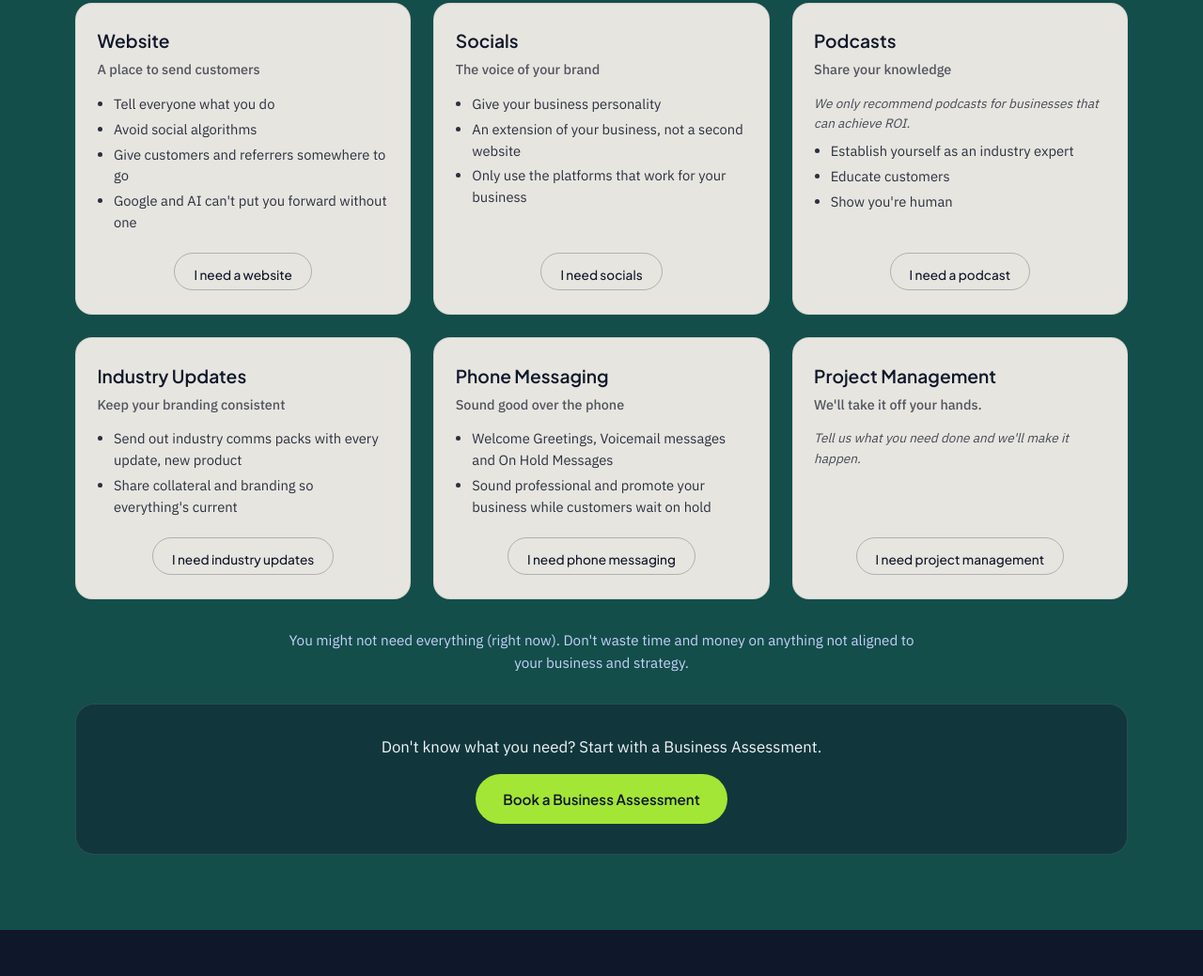
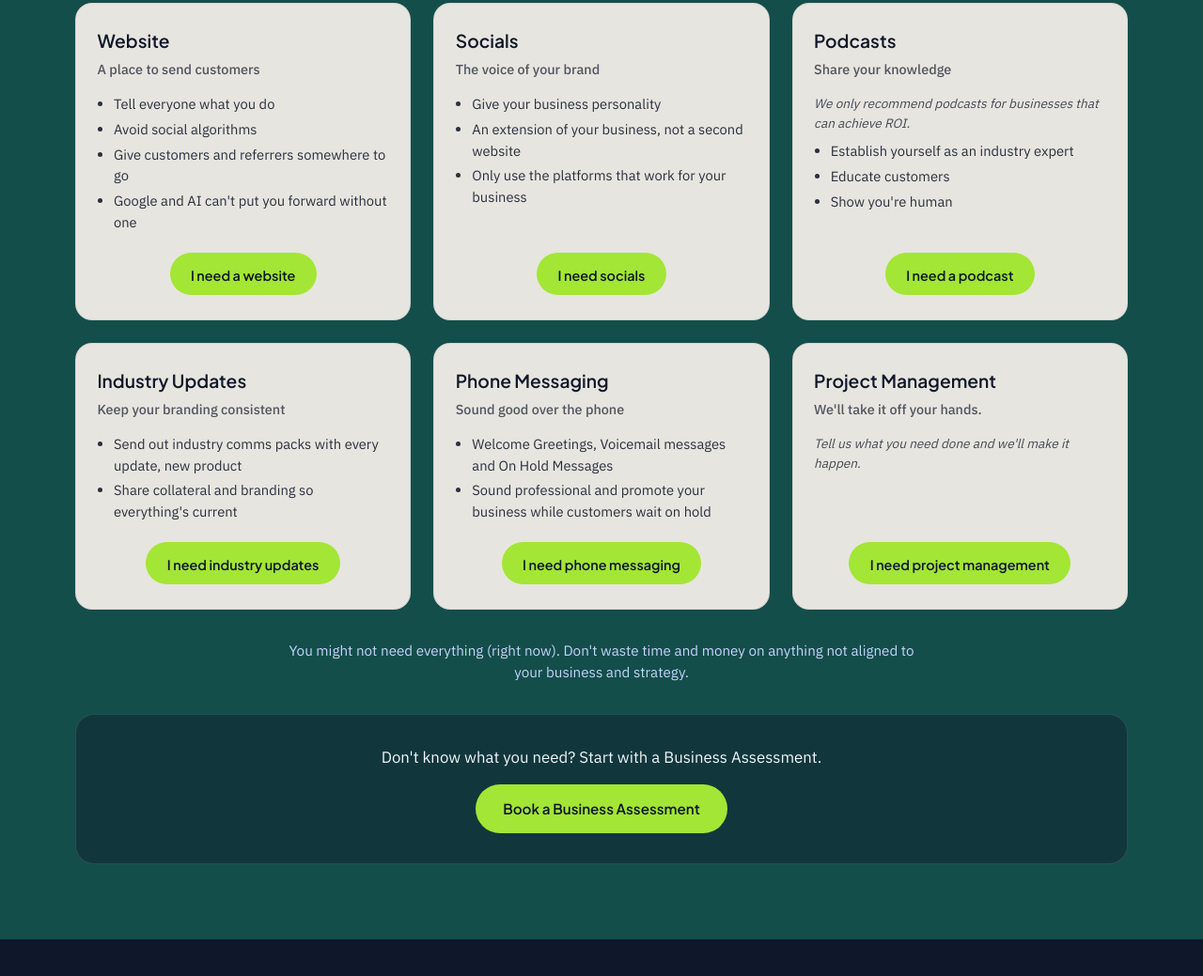
Before and after one commit to Hi-sodoozy/sturdy-funicular, a plain HTML site: page index.html in a window 1280 px wide. Shown: the part 1968-3007 px from the top of the page at 94% size. Drawn offline with Linux system fonts and the light colour scheme.

Commit message:
Add files via upload

```diff
--- a/styles.css
+++ b/styles.css
@@ -746,25 +746,25 @@ main {
   align-items: center;
   justify-content: center;
   text-align: center;
-  padding: 0.5rem 1.25rem;
+  padding: 0.75rem 1.4rem;
+  min-height: 2.75rem;
+  box-sizing: border-box;
   border-radius: var(--radius-pill);
-  border: 1px solid rgba(15, 23, 42, 0.25);
-  background: transparent;
+  border: none;
+  background: var(--lime);
   color: var(--text-dark);
   font-family: "Plus Jakarta Sans", system-ui, sans-serif;
-  font-weight: 500;
-  font-size: 0.85rem;
-  line-height: 1;
+  font-weight: 600;
+  font-size: 0.9rem;
+  line-height: 1.2;
   cursor: pointer;
   text-decoration: none;
-  transition: border-color 0.2s ease, background-color 0.2s ease;
-  min-height: 2.5rem;
-  box-sizing: border-box;
+  transition: background-color 0.18s ease, transform 0.18s ease;
 }
 
 .btn-need:hover {
-  border-color: var(--deep-teal);
-  background: rgba(19, 78, 74, 0.08);
+  background: var(--lime-hover);
+  transform: translateY(-1px);
 }
 
 .need-disclaimer {
```
